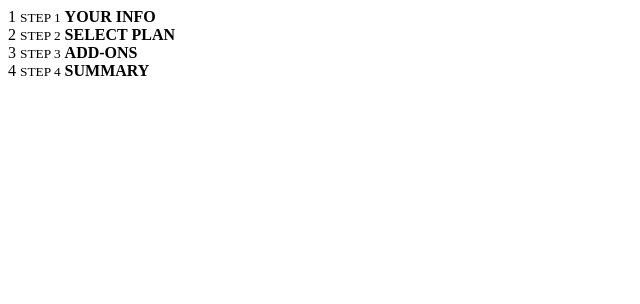
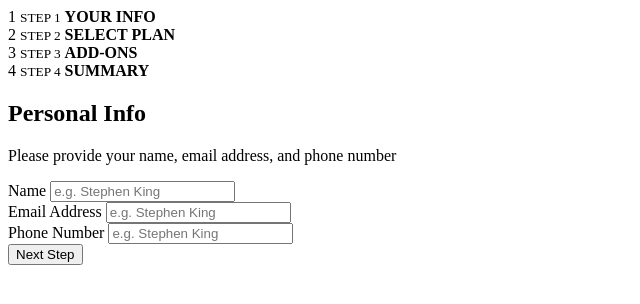
Before and after one commit to markanthonyjc/multi-step-form, a website: page index.html in a window 1280 px wide. Shown: the whole page, without its empty margins (0-640 px from the left). Drawn offline with Linux system fonts and the light colour scheme.

Commit message:
feat: step for personal info with header and footer

```diff
--- a/index.html
+++ b/index.html
@@ -5,7 +5,7 @@
 </head>
 <body>
 <main class="subscription">
-    <section class="subscription__left-panel">
+    <section class="subscription__steps-container">
         <div class="subscription__step">
             <span>1</span>
             <small>STEP 1</small>
@@ -27,6 +27,33 @@
             <span><strong>SUMMARY</strong></span>
         </div>
     </section>
+    <section class="subscription__step_content">
+        <div id="step-1" class="subscription__step-card">
+            <header class="subscription__step-card-header">
+                <h1>Personal Info</h1>
+                <p>Please provide your name, email address, and phone number</p>
+            </header>
+            <form action="#">
+                <div class="form-group">
+                    <label for="name">Name</label>
+                    <input id="name" name="name" type="text" class="form-control" placeholder="e.g. Stephen King">
+                </div>
+                <div class="form-group">
+                    <label for="email-address">Email Address</label>
+                    <input id="email-address" name="emailAddress" type="text" class="form-control" placeholder="e.g. Stephen King">
+                </div>
+                <div class="form-group">
+                    <label for="phone-number">Phone Number</label>
+                    <input id="phone-number" name="phoneNumber" type="text" class="form-control" placeholder="e.g. Stephen King">
+                </div>
+            </form>
+            <footer class="subscription__step-card-footer">
+                <button class="subscription__step-card-button subscription__step-card-button--next">
+                    <span>Next Step</span>
+                </button>
+            </footer>
+        </div>
+    </section>
 </main>
 </body>
 </html>
```
